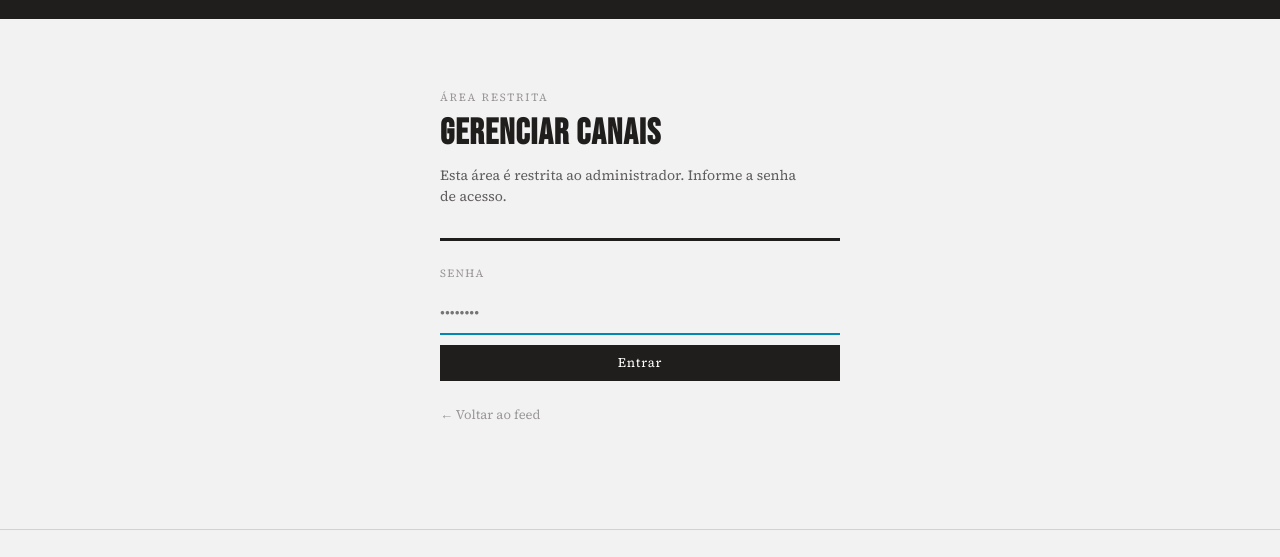
After one commit to roberto-rodrigues/3R-NEWS, a Flask app: template templates/admin_login.html in a window 1280 px wide. The commit adds this page. Shown: the part 146-703 px from the top of the page. Run offline with Flask 3, Linux system fonts and the light colour scheme; the template is opened without the code that fills it, so the values that code supplies are empty.

Commit message:
Add admin auth for /canais and highlight clear-filter button

```diff
--- a/static/style.css
+++ b/static/style.css
@@ -83,7 +83,8 @@ img{display:block;width:100%;height:100%;object-fit:cover}
 .chip{display:inline-flex;align-items:center;gap:6px;background:var(--paper);border:1px solid var(--rule);padding:3px 8px 3px 10px}
 .chip a{color:var(--ink-3);line-height:1}
 .chip a:hover{color:var(--mag);text-decoration:none}
-.limpar{color:var(--ink-3);font-size:12px}
+.limpar{display:inline-flex;align-items:center;gap:4px;font-size:11.5px;font-family:var(--serif);font-weight:600;letter-spacing:.07em;text-transform:uppercase;padding:3px 10px;border:1px solid var(--mag);color:var(--mag);background:var(--mag-bg);cursor:pointer;transition:background .12s,color .12s,border-color .12s}
+.limpar:hover{background:var(--mag);color:#fff;text-decoration:none}
 .contagem{margin-left:auto;font-size:12px;color:var(--ink-3)}
 
 /* ── deep search ── */
@@ -216,3 +217,18 @@ img{display:block;width:100%;height:100%;object-fit:cover}
 .atalho{font-size:11.5px;font-family:var(--serif);font-weight:600;letter-spacing:.06em;text-transform:uppercase;padding:4px 12px;border:1px solid var(--rule);color:var(--ink-2);background:var(--paper);transition:background .12s,color .12s,border-color .12s}
 .atalho:hover{background:var(--ink);color:#fff;border-color:var(--ink);text-decoration:none}
 .atalho-on{background:var(--mag);color:#fff!important;border-color:var(--mag)}
+
+/* ── login admin ── */
+.login-wrap{display:flex;justify-content:center;padding:var(--sp6) var(--sp4)}
+.login-box{width:100%;max-width:400px}
+.login-head{margin-bottom:var(--sp4);border-bottom:3px solid var(--ink);padding-bottom:var(--sp3)}
+.login-title{font-family:var(--display);font-size:36px;letter-spacing:.03em;margin:var(--sp1) 0}
+.login-sub{font-size:14px;color:var(--ink-2);margin-top:var(--sp2)}
+.login-erro{background:var(--mag-bg);border:1px solid var(--mag);color:var(--mag);padding:var(--sp2) var(--sp3);font-size:13px;margin-bottom:var(--sp3)}
+.login-form{display:flex;flex-direction:column;gap:var(--sp2)}
+.login-label{font-size:11px;letter-spacing:.12em;text-transform:uppercase;color:var(--ink-3)}
+.login-input{border:0;border-bottom:2px solid var(--ink);background:transparent;padding:8px 0;font-size:16px;width:100%}
+.login-input:focus{outline:none;border-color:var(--cyan)}
+.login-back{margin-top:var(--sp4);font-size:13px;color:var(--ink-3)}
+.logout-link{margin-left:auto;font-size:12px;letter-spacing:.08em;text-transform:uppercase;color:var(--ink-3)}
+.logout-link:hover{color:var(--mag)}
--- /dev/null
+++ b/templates/admin_login.html
@@ -0,0 +1,28 @@
+{% extends "base.html" %}
+{% block title %}Acesso restrito — 3R NEWS{% endblock %}
+
+{% block searchbar %}{% endblock %}
+
+{% block content %}
+<div class="login-wrap">
+  <div class="login-box">
+    <div class="login-head">
+      <span class="lbl">Área restrita</span>
+      <h1 class="login-title">Gerenciar Canais</h1>
+      <p class="login-sub">Esta área é restrita ao administrador. Informe a senha de acesso.</p>
+    </div>
+    {% if erro %}
+    <div class="login-erro">{{ erro }}</div>
+    {% endif %}
+    <form method="post" class="login-form">
+      <label class="login-label" for="senha">Senha</label>
+      <input class="login-input" id="senha" type="password" name="senha"
+             placeholder="••••••••" autofocus autocomplete="current-password">
+      <button class="btn" type="submit">Entrar</button>
+    </form>
+    <div class="login-back">
+      <a href="{{ url_for('index') }}">← Voltar ao feed</a>
+    </div>
+  </div>
+</div>
+{% endblock %}
--- a/templates/canais.html
+++ b/templates/canais.html
@@ -7,6 +7,7 @@
 <div class="cv-head">
   <h1>Canais</h1>
   <div class="cv-count">{{ n_ativos }} de {{ n_total }} ativos</div>
+  <a class="logout-link" href="{{ url_for('admin_logout') }}">Sair ✕</a>
 </div>
 
 {% if salvo %}
--- a/web.py
+++ b/web.py
@@ -11,7 +11,7 @@ import os
 from datetime import datetime, timedelta
 from math import ceil
 
-from flask import Flask, render_template, request, redirect, url_for
+from flask import Flask, render_template, request, redirect, url_for, session
 from markupsafe import Markup, escape
 
 from storage import NewsStore, normalize_text, now_brt
@@ -20,6 +20,18 @@ from scraping_sites.site import all_sites
 from deep_search import deep_search, supported_sources
 
 PAGE_SIZE = 20
+
+# Proteção da área de administração (página Canais).
+# Defina ADMIN_KEY e SECRET_KEY nas variáveis de ambiente do Vercel.
+# Sem ADMIN_KEY definida, o acesso é livre (modo desenvolvimento local).
+ADMIN_KEY = os.environ.get('ADMIN_KEY', '')
+
+
+def _admin_ok():
+    """Retorna True se o usuário está autenticado ou se ADMIN_KEY não foi configurada."""
+    if not ADMIN_KEY:
+        return True
+    return session.get('admin') is True
 
 # Cache simples em memória para queries que mudam pouco (reduz latência no Vercel).
 _cache: dict = {}
@@ -41,6 +53,7 @@ ESCOPO_ATIVOS = '__ativos__'
 COLETAR = os.environ.get('ASIMOV_NO_COLLECT') != '1'
 
 app = Flask(__name__)
+app.secret_key = os.environ.get('SECRET_KEY', 'dev-only-insecure-key')
 store = NewsStore()
 
 
@@ -186,8 +199,32 @@ def busca_profunda():
     ))
 
 
+@app.route('/admin-login', methods=['GET', 'POST'])
+def admin_login():
+    erro = None
+    if request.method == 'POST':
+        if request.form.get('senha') == ADMIN_KEY:
+            session['admin'] = True
+            return redirect(request.args.get('next') or url_for('canais'))
+        erro = 'Senha incorreta.'
+    ultima = _cached('ultima_noticia', store.get_latest_news_date)
+    atualizado_em = ultima.strftime('%d/%m/%Y %H:%M') if ultima else now_brt().strftime('%d/%m/%Y %H:%M')
+    return render_template('admin_login.html', erro=erro,
+                           total=_cached('total_geral', store.count_news),
+                           atualizado_em=atualizado_em)
+
+
+@app.route('/admin-logout')
+def admin_logout():
+    session.pop('admin', None)
+    return redirect(url_for('index'))
+
+
 @app.route('/canais', methods=['GET', 'POST'])
 def canais():
+    if not _admin_ok():
+        return redirect(url_for('admin_login', next=url_for('canais')))
+
     todas = all_sites()
 
     if request.method == 'POST':
```
Also changed, not shown: public/static/style.css (+17 -1 lines).
